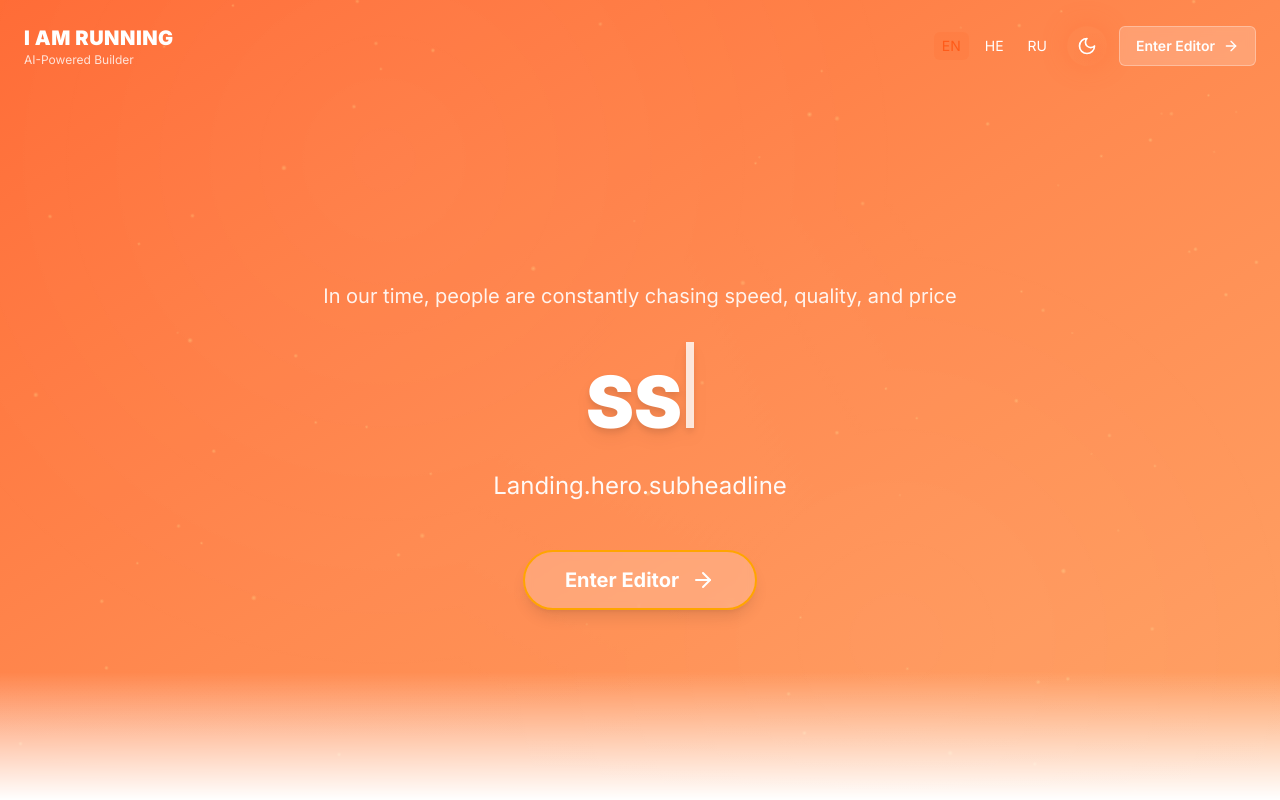
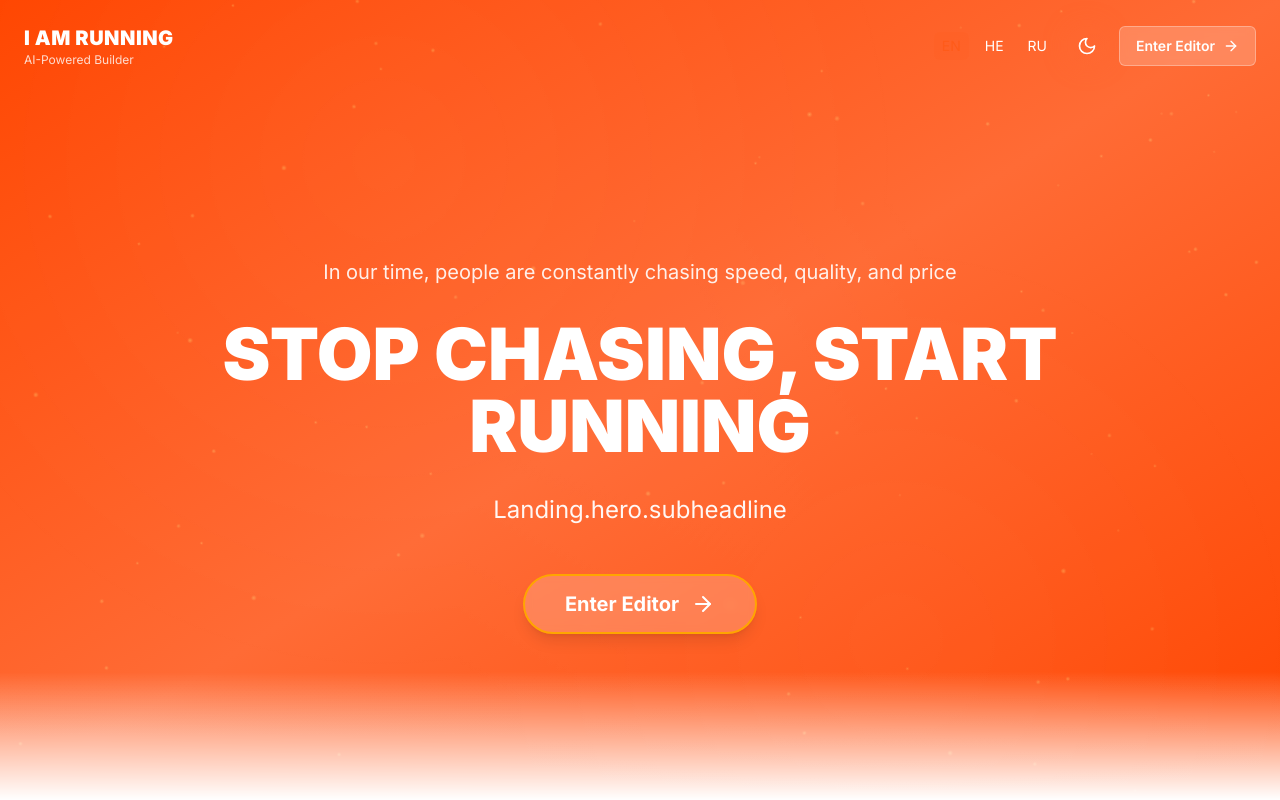
Before and after one commit to ArielGrook/I_AM_RUNNING_-, a Next.js app: page /en in a window 1280 px wide. Shown: the top 800 px of the page. Built offline with nearby package versions, Linux system fonts and the light colour scheme.

Commit message:
Hero fix: Restore bright orange, fix translation display

```diff
--- a/components/landing/HeroSection.tsx
+++ b/components/landing/HeroSection.tsx
@@ -8,21 +8,34 @@ import { Button } from '@/components/ui/button';
 import { ThemeToggle } from '@/components/ui/ThemeToggle';
 import { LanguageSwitcher } from '@/components/ui/LanguageSwitcher';
 import { ParticleField } from '@/components/motion/Particles';
-import { TypewriterText } from '@/components/motion/TypewriterText';
 
 export function HeroSection() {
   const t = useTranslations('Landing.hero');
 
+  // Get values directly
+  const intro = t('intro');
+  const headline = t('headline');
+  const quality = t('quality');
+  const speed = t('speed');
+  const price = t('price');
+  const cta = t('cta');
+
+  // Build subheadline with highlighted words inline
+  const subRaw = t('subheadline');
+  const subParts = subRaw
+    .replace('{quality}', `<span class="text-[#FFA500] font-bold">${quality}</span>`)
+    .replace('{speed}', `<span class="text-[#FFA500] font-bold">${speed}</span>`)
+    .replace('{price}', `<span class="text-[#FFA500] font-bold">${price}</span>`);
+
   return (
-    <header className="relative min-h-screen w-full overflow-hidden bg-gradient-to-br from-[#FF6B35] via-[#FF8A50] to-[#FFA366] text-white flex flex-col">
-      {/* Softer animated background layers */}
+    <header className="relative min-h-screen w-full overflow-hidden bg-gradient-to-br from-[#FF4500] via-[#FF6B35] to-[#FF4500] text-white flex flex-col">
+      {/* Animated background layers */}
       <div className="absolute inset-0 pointer-events-none">
         <ParticleField />
         <div className="absolute inset-0 opacity-15 bg-[radial-gradient(circle_at_30%_20%,rgba(255,255,255,0.3),transparent_50%),radial-gradient(circle_at_70%_80%,rgba(255,255,255,0.2),transparent_40%)]" />
-        <div className="absolute inset-0 gradient-wave opacity-20" />
       </div>
 
-      {/* Header Nav - Clean, no icon */}
+      {/* Header Nav - Clean text only */}
       <nav className="relative z-20 w-full px-6 py-6 flex items-center justify-between">
         <motion.div
           initial={{ opacity: 0, y: -10 }}
@@ -41,72 +54,59 @@ export function HeroSection() {
             className="hidden sm:inline-flex bg-white/20 backdrop-blur-sm text-white border border-white/30 hover:bg-white/30 font-semibold"
           >
             <Link href="/editor">
-              {t('cta')}
+              {cta}
               <ArrowRight className="ml-2 h-4 w-4" />
             </Link>
           </Button>
         </div>
       </nav>
 
-      {/* Hero Content - Centered, full width */}
+      {/* Hero Content */}
       <div className="relative z-10 flex-1 flex items-center justify-center w-full px-6">
         <div className="w-full max-w-5xl mx-auto text-center space-y-8">
-          {/* Intro text - small, white, regular */}
+          {/* Intro text */}
           <motion.p
             className="text-lg sm:text-xl text-white/90 font-normal max-w-3xl mx-auto"
             initial={{ opacity: 0, y: 20 }}
             animate={{ opacity: 1, y: 0 }}
             transition={{ delay: 0.2 }}
           >
-            {t('intro')}
+            {intro}
           </motion.p>
 
-          {/* Main headline - large, with orange highlight */}
-          <motion.div
+          {/* Main headline */}
+          <motion.h1
+            className="text-4xl sm:text-5xl md:text-6xl lg:text-7xl font-black leading-tight"
             initial={{ opacity: 0, scale: 0.95 }}
             animate={{ opacity: 1, scale: 1 }}
             transition={{ delay: 0.4, type: 'spring', stiffness: 100 }}
           >
-            <h1 className="text-4xl sm:text-5xl md:text-6xl lg:text-7xl font-black leading-tight">
-              <TypewriterText
-                text={t('headline')}
-                speed={60}
-                className="drop-shadow-lg"
-                highlightWords={['START', 'RUNNING', 'ПОРА', 'БЕЖАТЬ', 'זמן', 'לרוץ']}
-                highlightClassName="text-[#FFA500] drop-shadow-[0_0_20px_rgba(255,165,0,0.5)]"
-              />
-            </h1>
-          </motion.div>
+            {headline}
+          </motion.h1>
 
-          {/* Subheadline with orange keywords */}
+          {/* Subheadline with highlighted keywords */}
           <motion.p
             className="text-lg sm:text-xl md:text-2xl text-white/95 max-w-4xl mx-auto leading-relaxed"
             initial={{ opacity: 0, y: 20 }}
             animate={{ opacity: 1, y: 0 }}
-            transition={{ delay: 0.8 }}
-          >
-            <SubheadlineWithHighlights
-              text={t('subheadline')}
-              quality={t('quality')}
-              speed={t('speed')}
-              price={t('price')}
-            />
-          </motion.p>
+            transition={{ delay: 0.6 }}
+            dangerouslySetInnerHTML={{ __html: subParts }}
+          />
 
-          {/* CTA Button - breathing animation */}
+          {/* CTA Button */}
           <motion.div
             initial={{ opacity: 0, y: 20 }}
             animate={{ opacity: 1, y: 0 }}
-            transition={{ delay: 1 }}
+            transition={{ delay: 0.8 }}
             className="pt-4"
           >
             <Button
               asChild
               size="lg"
-              className="px-10 py-7 text-xl font-bold bg-white/20 backdrop-blur-sm text-white border-2 border-[#FFA500] hover:bg-[#FFA500] hover:text-white shadow-lg hover:shadow-[0_0_30px_rgba(255,165,0,0.5)] transition-all duration-300 breathing-btn rounded-full"
+              className="px-10 py-7 text-xl font-bold bg-white/20 backdrop-blur-sm text-white border-2 border-[#FFA500] hover:bg-[#FFA500] hover:text-white shadow-lg hover:shadow-[0_0_30px_rgba(255,165,0,0.5)] transition-all duration-300 rounded-full"
             >
               <Link href="/editor">
-                {t('cta')}
+                {cta}
                 <ArrowRight className="ml-3 h-6 w-6" />
               </Link>
             </Button>
@@ -114,57 +114,8 @@ export function HeroSection() {
         </div>
       </div>
 
-      {/* Bottom fade to next section */}
+      {/* Bottom fade */}
       <div className="absolute bottom-0 left-0 right-0 h-32 bg-gradient-to-t from-white dark:from-black to-transparent pointer-events-none" />
     </header>
   );
 }
-
-// Helper component to render subheadline with orange highlights
-function SubheadlineWithHighlights({
-  text,
-  quality,
-  speed,
-  price,
-}: {
-  text: string;
-  quality: string;
-  speed: string;
-  price: string;
-}) {
-  // Replace placeholders with highlighted spans
-  const parts = text
-    .replace(`{quality}`, `|||QUALITY|||`)
-    .replace(`{speed}`, `|||SPEED|||`)
-    .replace(`{price}`, `|||PRICE|||`)
-    .split('|||');
-
-  return (
-    <>
-      {parts.map((part, idx) => {
-        if (part === 'QUALITY') {
-          return (
-            <span key={idx} className="text-[#FFA500] font-bold drop-shadow-[0_0_15px_rgba(255,165,0,0.5)]">
-              {quality}
-            </span>
-          );
-        }
-        if (part === 'SPEED') {
-          return (
-            <span key={idx} className="text-[#FFA500] font-bold drop-shadow-[0_0_15px_rgba(255,165,0,0.5)]">
-              {speed}
-            </span>
-          );
-        }
-        if (part === 'PRICE') {
-          return (
-            <span key={idx} className="text-[#FFA500] font-bold drop-shadow-[0_0_15px_rgba(255,165,0,0.5)]">
-              {price}
-            </span>
-          );
-        }
-        return <span key={idx}>{part}</span>;
-      })}
-    </>
-  );
-}
```
